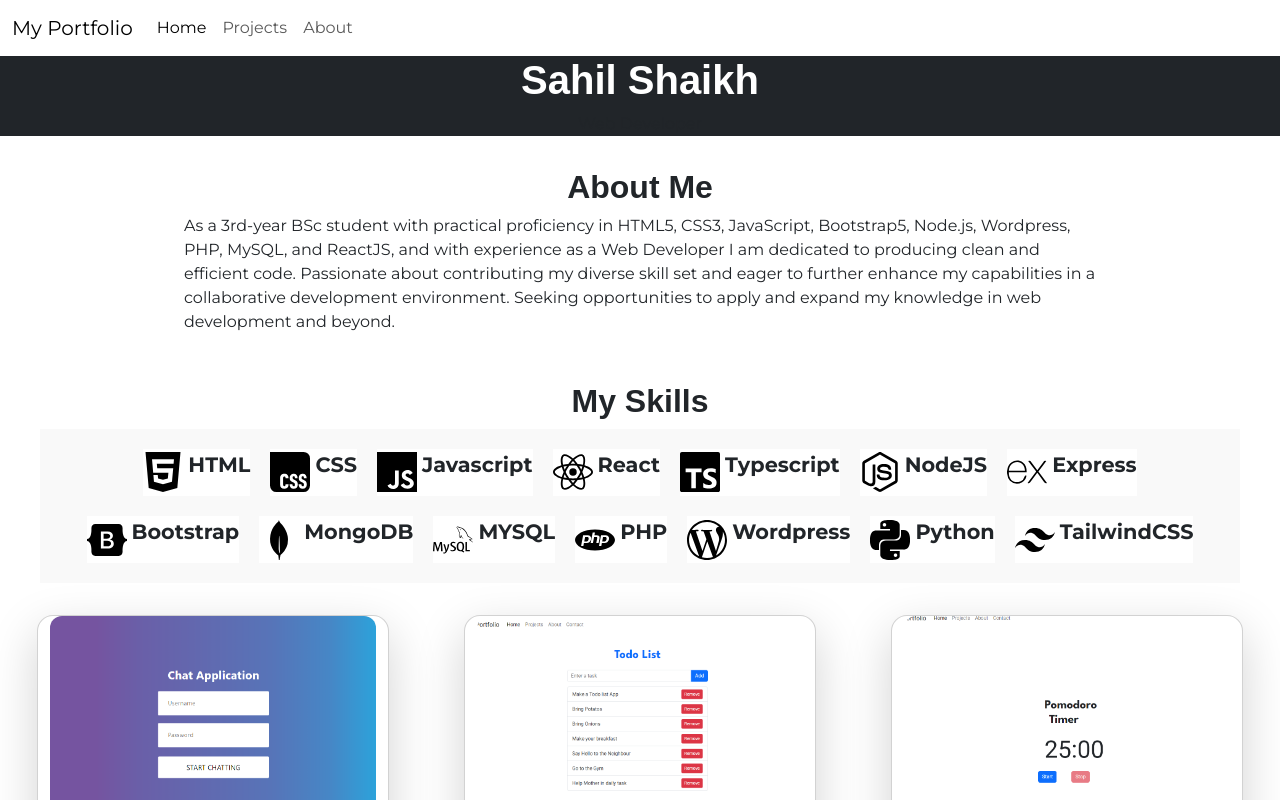
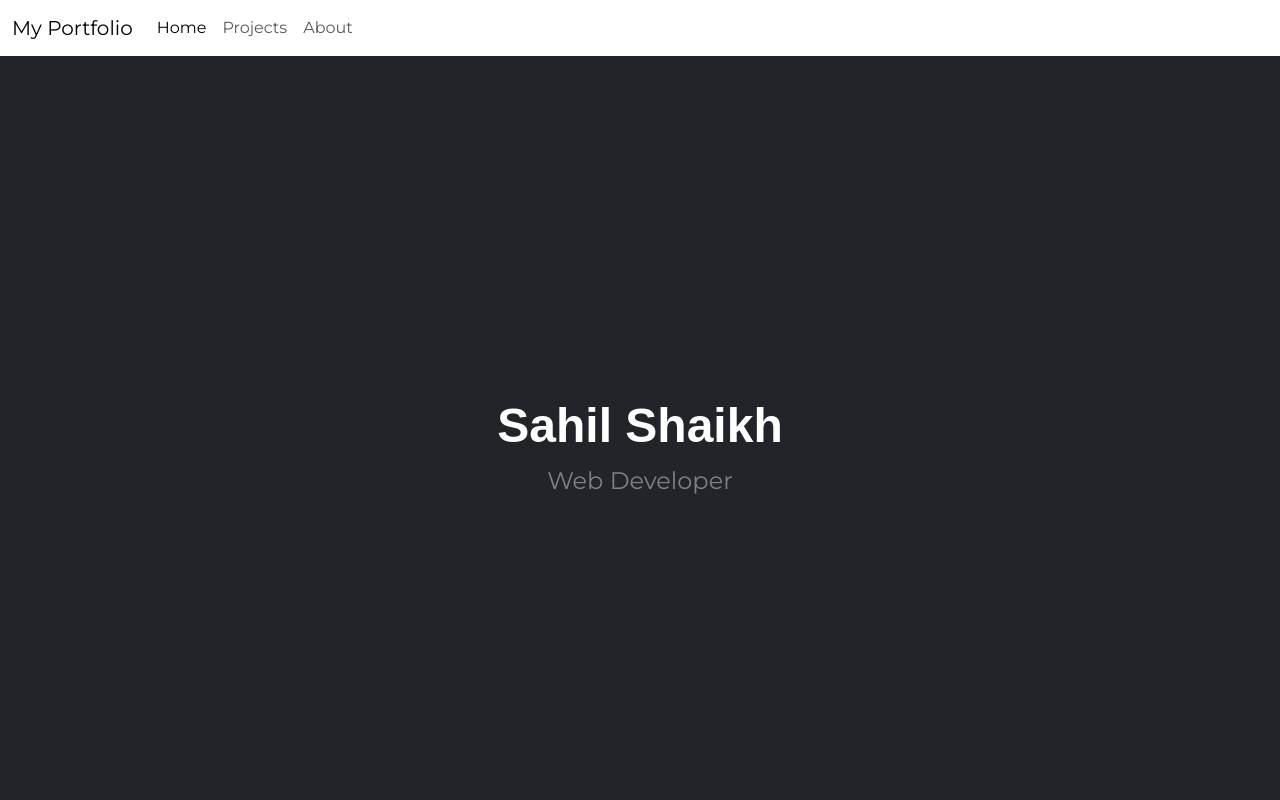
Before and after one commit to Sahil4883/react-portfolio, a React (Vite) app: page / in a window 1280 px wide. Shown: the top 800 px of the page. Built offline with nearby package versions, Linux system fonts and the light colour scheme.

Commit message:
upadte: Header

```diff
--- a/src/components/Header.jsx
+++ b/src/components/Header.jsx
@@ -1,9 +1,34 @@
-const Header = ({ title, subtitle }) => {
+import React from "react";
+
+const Header = (props) => {
   return (
-    <div className="bg-dark h-screen flex justify-center items-center text-center">
+    <div
+      style={{
+        height: "100vh",
+        display: "flex",
+        justifyContent: "center",
+        alignItems: "center",
+        textAlign: "center",
+      }}
+      className="bg-dark"
+    >
       <div className="container">
-        <h1 className="text-white text-3xl">{title}</h1>
-        <p className="text-gray-400 text-xl">{subtitle}</p>
+        <h1
+          style={{
+            color: "white",
+            fontSize: "3rem",
+          }}
+        >
+          {props.title}
+        </h1>
+        <p
+          style={{
+            fontSize: "1.5rem",
+            color: "gray",
+          }}
+        >
+          {props.subtitle}
+        </p>
       </div>
     </div>
   );
```
